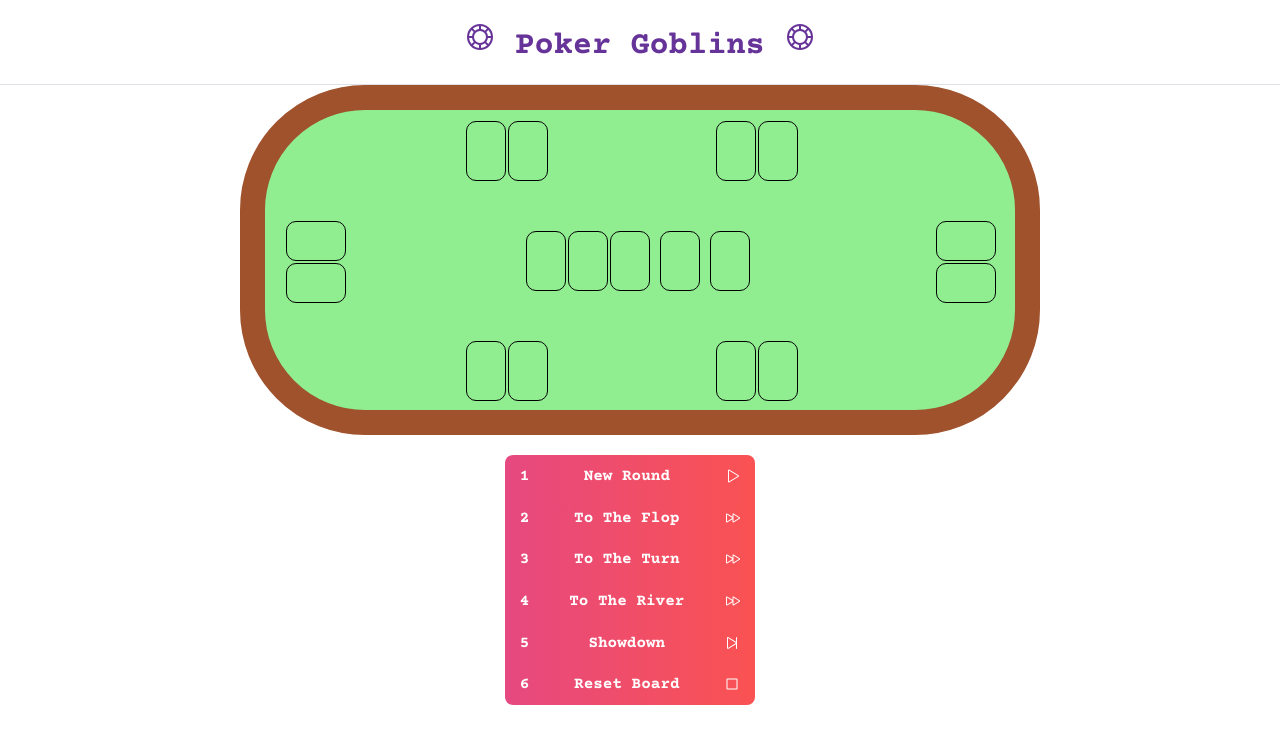
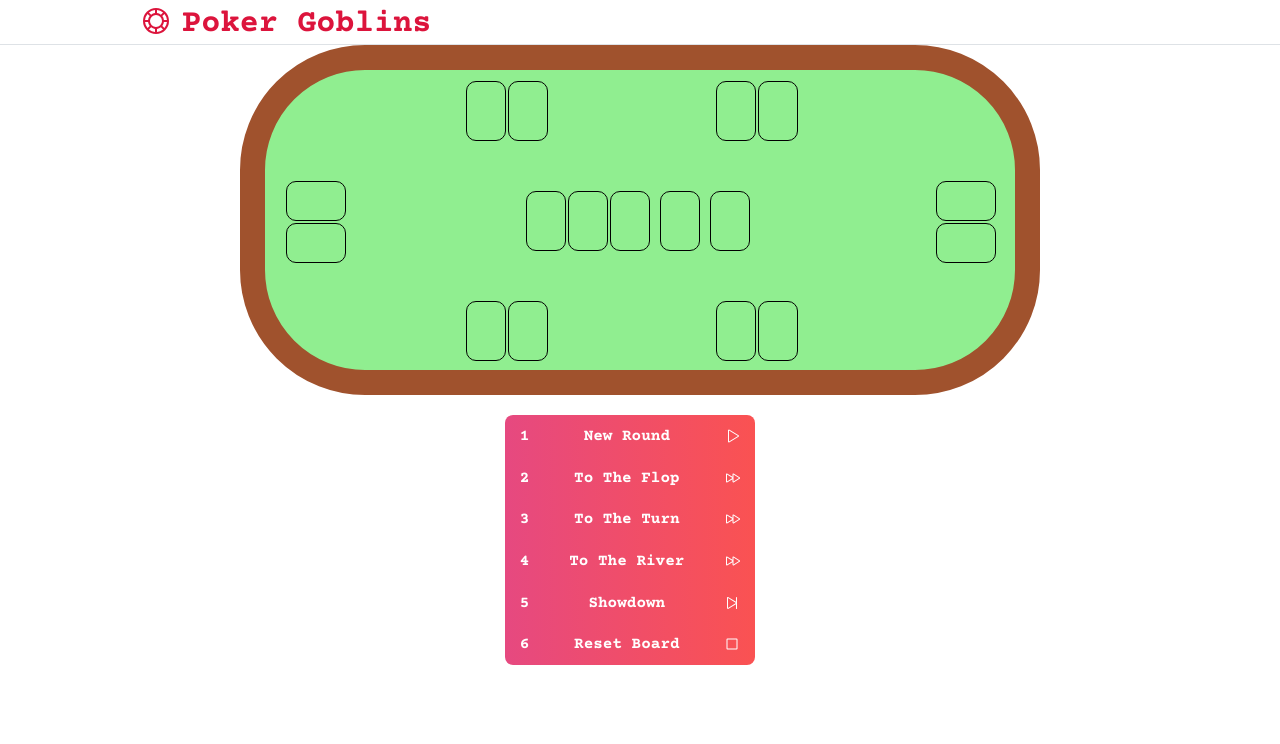
Before and after one commit to barneywhiffin/poker-goblins, a React (Vite) app: page / in a window 1280 px wide. Shown: the top 744 px of the page. Built offline with nearby package versions, Linux system fonts and the light colour scheme; a web font is replaced by a local one.

Commit message:
style: improve site header

```diff
--- a/src/App.css
+++ b/src/App.css
@@ -6,10 +6,18 @@ body {
 }
 
 h1 {
-    color: rebeccapurple;
-    text-align: center;
+    color: crimson;
+    display: flex;
+    align-items: center;
+    gap: 10px;
+    line-height: 1;
+    max-width: 1000px;
+    margin: 5px auto;
 }
 
+h1 svg {
+    margin-bottom: 5px;
+}
 
 .button-container {
     display: grid;
--- a/src/App.tsx
+++ b/src/App.tsx
@@ -10,13 +10,13 @@ const theme = createTheme({
 });
 
 function App() {
-
+``
 	return (
 		<MantineProvider theme={theme}>
-			<AppShell header={{ height: 85 }}>
+			<AppShell header={{ height: 45 }}>
 				<AppShell.Header>
 					<h1>
-						<PokerChipIcon/>  Poker Goblins  <PokerChipIcon/>
+						<PokerChipIcon size={32}/>  <span>Poker Goblins</span>
 					</h1>
 				</AppShell.Header>
 				<AppShell.Main>
```
